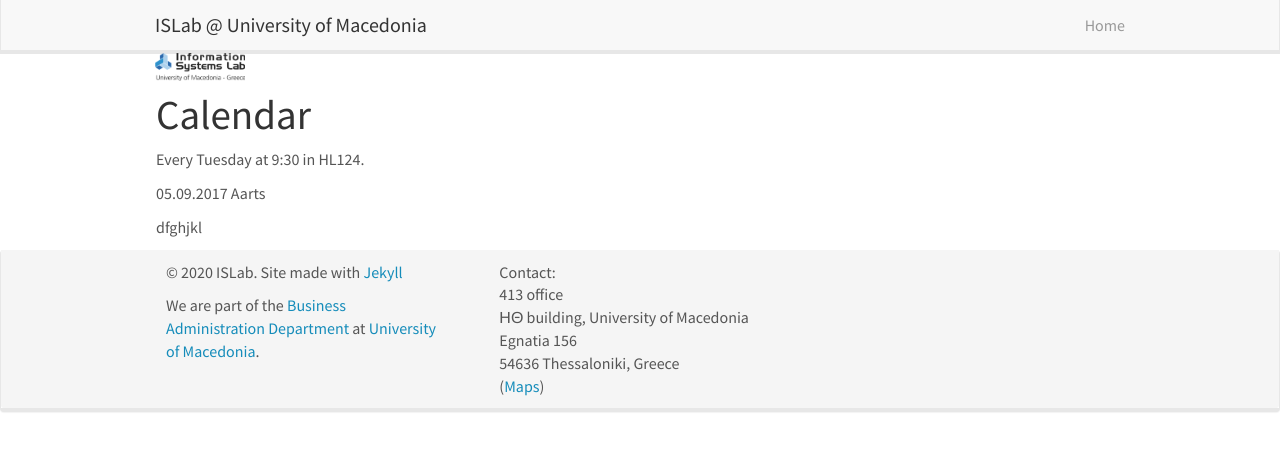
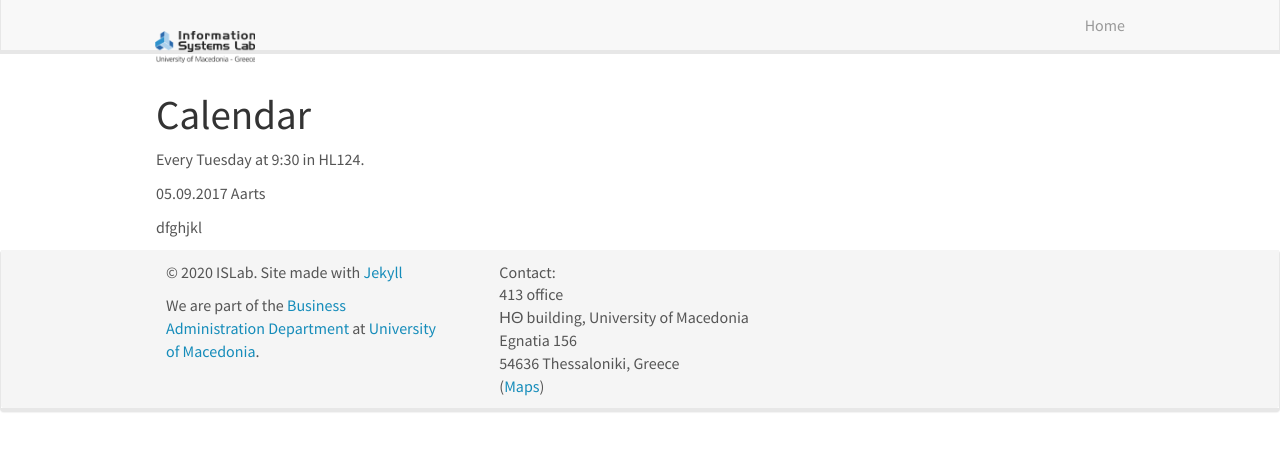
Before and after one commit to islab-uom/islab-uom2, a Jekyll site: the page built from _pages/mini_lecture_series.md, in a window 1280 px wide. Shown: the top 451 px of the page. Built offline with Jekyll 4.4.1, drawn with Linux system fonts in a browser that asks for light colours; nearby versions of some CDN libraries.

Commit message:
Update header.html

```diff
--- a/_includes/header.html
+++ b/_includes/header.html
@@ -8,7 +8,7 @@
 		<span class="icon-bar"></span>
 	  </button>
 
-    <a class="navbar-brand" href="{{ site.url }}{{ site.baseurl }}/">ISLab @ University of Macedonia <img src="{{ site.url }}{{ site.baseurl }}/images/logopic/islab.png" style="width: 90px"></a>
+    <a class="navbar-brand" href="{{ site.url }}{{ site.baseurl }}/"><img src="{{ site.url }}{{ site.baseurl }}/images/logopic/islab.png" style="width: 100px"></a>
 	</div>
 	<div class="collapse navbar-collapse" id="navbar-collapse-1">
 	  <ul class="nav navbar-nav navbar-right">
```
